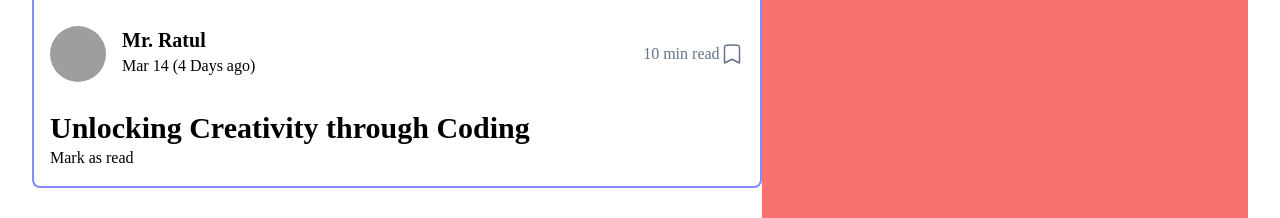
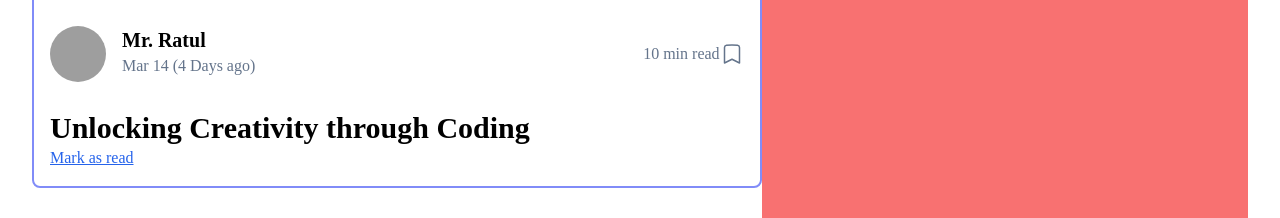
Before and after one commit to mrfhmd7/knowledge-cafe, a React (Vite) app: page / in a window 1280 px wide. Shown: the part 548-766 px from the top of the page. Built offline with nearby package versions, Linux system fonts and the light colour scheme; grey boxes are pictures that could not be loaded.

Commit message:
mianContent style finished

```diff
--- a/src/components/MainContent/MainContent.jsx
+++ b/src/components/MainContent/MainContent.jsx
@@ -15,7 +15,7 @@ const MainContent = ({ blog }) => {
                                    <img className='h-14 w-14 object-cover rounded-full' src={profile_url} alt="" />
                                    <div>
                                         <h3 className='font-semibold text-xl'>{name}</h3>
-                                        <p>{date}</p>
+                                        <p className='text-slate-500'>{date}</p>
                                    </div>
                               </div>
                               <p className='flex text-slate-500'>{time} min read
@@ -26,7 +26,7 @@ const MainContent = ({ blog }) => {
                          </div>
                     </div>
                     <h1 className='font-bold text-3xl mt-7'>{title}</h1>
-                    <button>Mark as read</button>
+                    <button className='text-blue-600 underline'>Mark as read</button>
                </div>
           </>
      );
```
